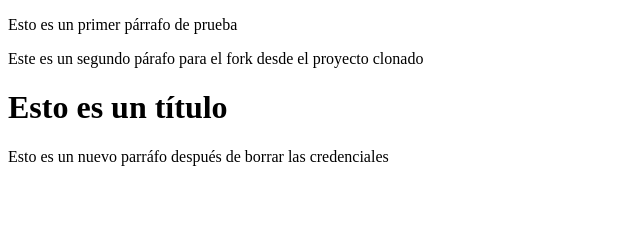
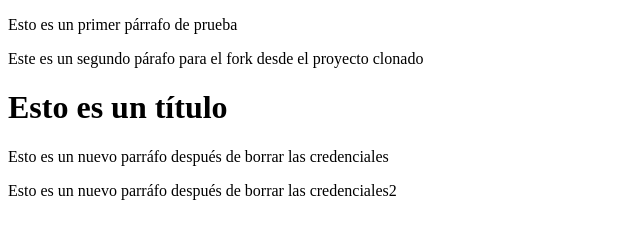
Before and after one commit to CarlosP2024/PruebaHtml, a plain HTML site: page index.html in a window 1280 px wide. Shown: the whole page, without its empty margins (0-640 px from the left). Drawn offline with Linux system fonts and the light colour scheme.

Commit message:
Commit 2

```diff
--- a/index.html
+++ b/index.html
@@ -11,5 +11,6 @@
    <p>Este es un segundo párafo para el fork desde el proyecto clonado</p>
    <h1>Esto es un título</h1>
    <p>Esto es un nuevo parráfo después de borrar las credenciales</p>
+   <p>Esto es un nuevo parráfo después de borrar las credenciales2</p>
 </body>
 </html>
```
